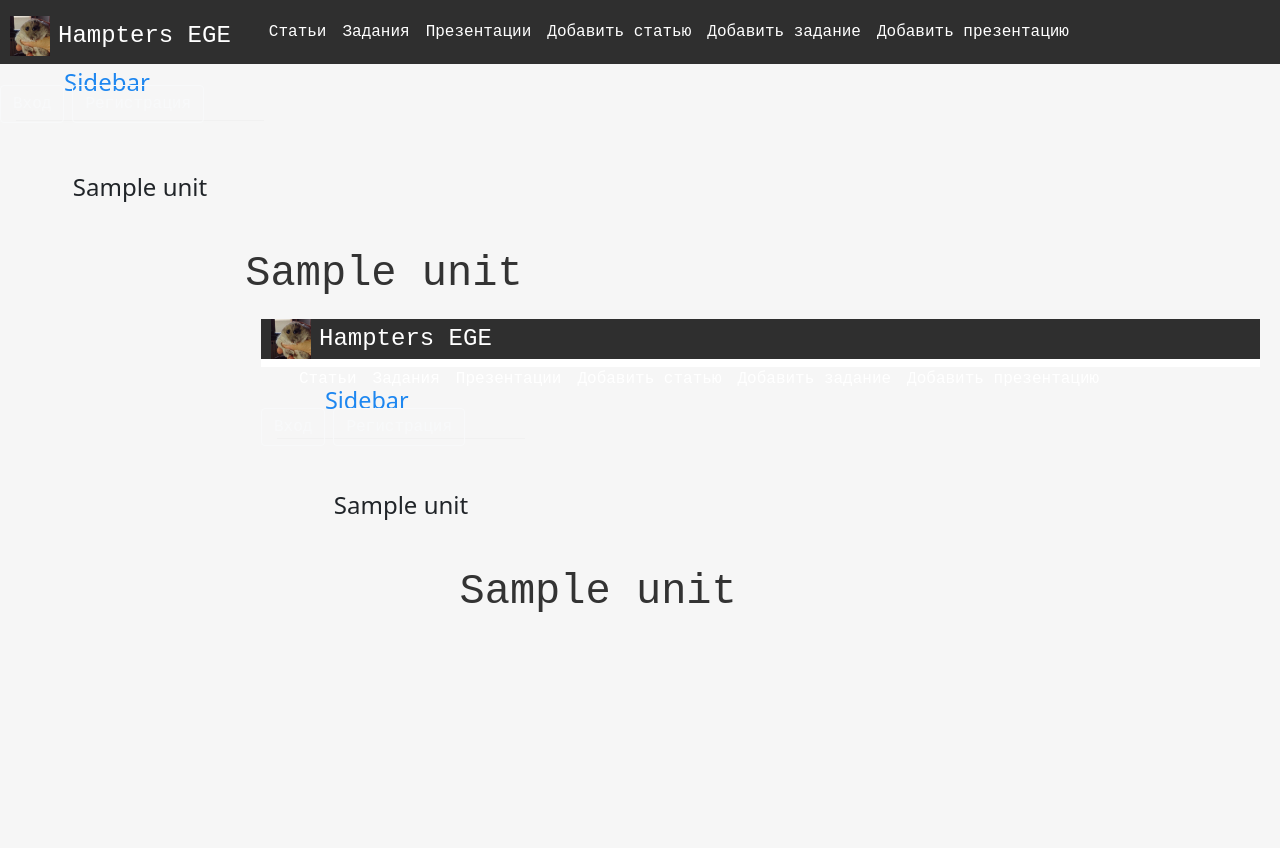
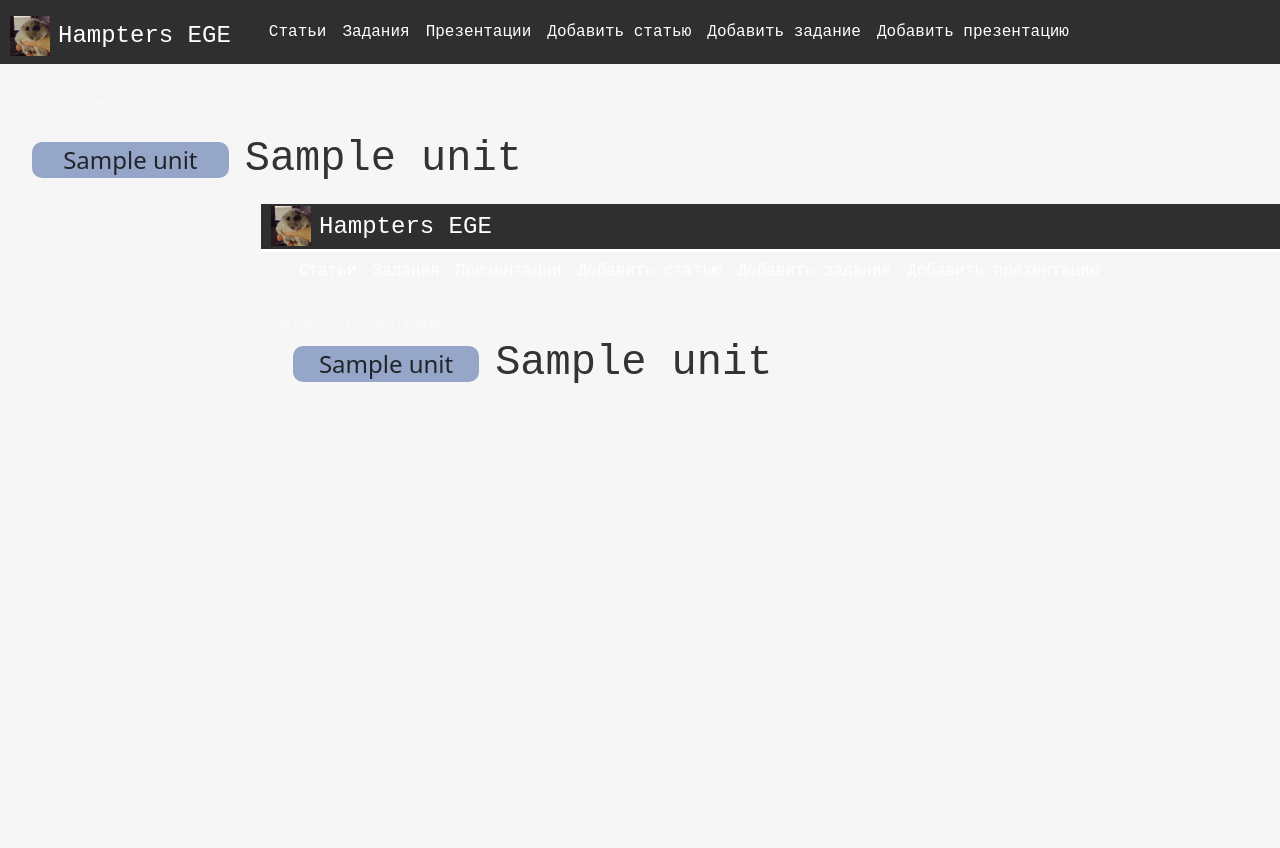
Before and after one commit to Keopint/EGE_WEBSITE_2, a Flask app: page /course/1/1 in a window 1280 px wide. Run offline with Flask 3, Linux system fonts and the light colour scheme; tables that the repository leaves empty hold one stand-in row (values such as "Sample post"); some libraries are stand-ins or nearby versions.

Commit message:
Доработал курсы 	modified:   static/css/style.css 	new file:   static/css/style_courses.css 	modified:   templates/course.html

```diff
--- a/static/css/style.css
+++ b/static/css/style.css
@@ -120,7 +120,35 @@ header a, header li, h1, h2, h3, h4, header p {
   margin-right: 10px;
 }
 
+/* Colors */
 
+.main_backcolor {
+  background-color: #D3D7E7;
+}
+
+.middle_backcolor {
+  background-color: #f0f6fa;
+}
+
+.last_backcolor {
+  background-color: #465779;
+}
+
+.main_color {
+  color: #D3D7E7;
+}
+
+.middle_color {
+  color: #f0f6fa;
+}
+
+.last_color {
+  color: #465779;
+}
+
+.header_back {
+  background-color: #221831;
+}
 
 
 
--- a/templates/course.html
+++ b/templates/course.html
@@ -8,15 +8,10 @@
 {% endblock %}
 
 {% block body %}
-<div class="container-fluid">
-    <div class="row">
-        <div class="d-flex flex-column flex-shrink-0 p-3 bg-body-tertiary" style="width: 280px;">
-            <a href="/" class="d-flex align-items-center mb-3 mb-md-0 me-md-auto link-body-emphasis text-decoration-none">
-              <svg class="bi pe-none me-2" width="40" height="32"><use xlink:href="#bootstrap"></use></svg>
-              <span class="fs-4">Sidebar</span>
-            </a>
-            <hr>
-            <ul class="nav nav-pills flex-column mb-auto">
+<link rel="stylesheet" src="../static/css/style_courses.css">
+<div class="flex-shrink-0 p-3 uk-flex-inline" style="width: 100%; margin-top: 70px;">
+        <div class="uk-flex-inline uk-flex-between" style="width: 280px; height: 80vh; overflow-y: scroll;">
+            <ul class="nav nav-pills flex-column mb-auto" style="width: 100%;">
                 {% for u in units %}
                   <!-- <li>
                     <a href="/course/{{course.id}}/{{u.id}}" class="nav-link link-body-emphasis">
@@ -24,28 +19,20 @@
                       {{u.name}}
                     </a>
                   </li> -->
-                  <li>
+                  <li style="width: 100%;">
                     <a href="/course/{{course.id}}/{{u.id}}" class="uk-link-reset nav-link link-body-emphasis">
-                      <div class="uk-card uk-card-hover uk-card-large uk-margin uk-flex-center middle_backcolor" style="width: 100%">
+                      <div class="uk-card uk-card-hover uk-card-large uk-margin uk-flex-center" style="border-radius: 10px; background-color: #95a6c9;">
                         <p class="be_centered uk-text-large" style="text-decoration: none; text-align: center;">{{u.name}}</p>
                       </div>
                     </a>
                   </li>
                 {% endfor %}
-              <ul class="dropdown-menu text-small shadow">
-                <li><a class="dropdown-item" href="#">New project...</a></li>
-                <li><a class="dropdown-item" href="#">Settings</a></li>
-                <li><a class="dropdown-item" href="#">Profile</a></li>
-                <li><hr class="dropdown-divider"></li>
-                <li><a class="dropdown-item" href="#">Sign out</a></li>
               </ul>
-            </div>
-          </div>
+        </div>
 
-        <main class="col-md-9 ms-sm-auto col-lg-10 px-md-4">
-                <h1>{{target_unit.name}}</h1>
-                <iframe src="{{target_unit.link}}" class="flex-grow-1 ms-3" style="border: none; width: 100%; height: 500px;"></iframe>
-        </main>
-    </div>
+        <div class="be_centered" style="width: 100%; height: 80vh;">
+            <h1>{{target_unit.name}}</h1>
+            <iframe src="{{target_unit.link}}" class="flex-grow-1 ms-3" style="border: none; width: 100%; height: 70vh;"></iframe>
+        </div>
 </div>
 {% endblock %}
```
Also changed, not shown: static/css/style_courses.css (added, +8 -0 lines).
